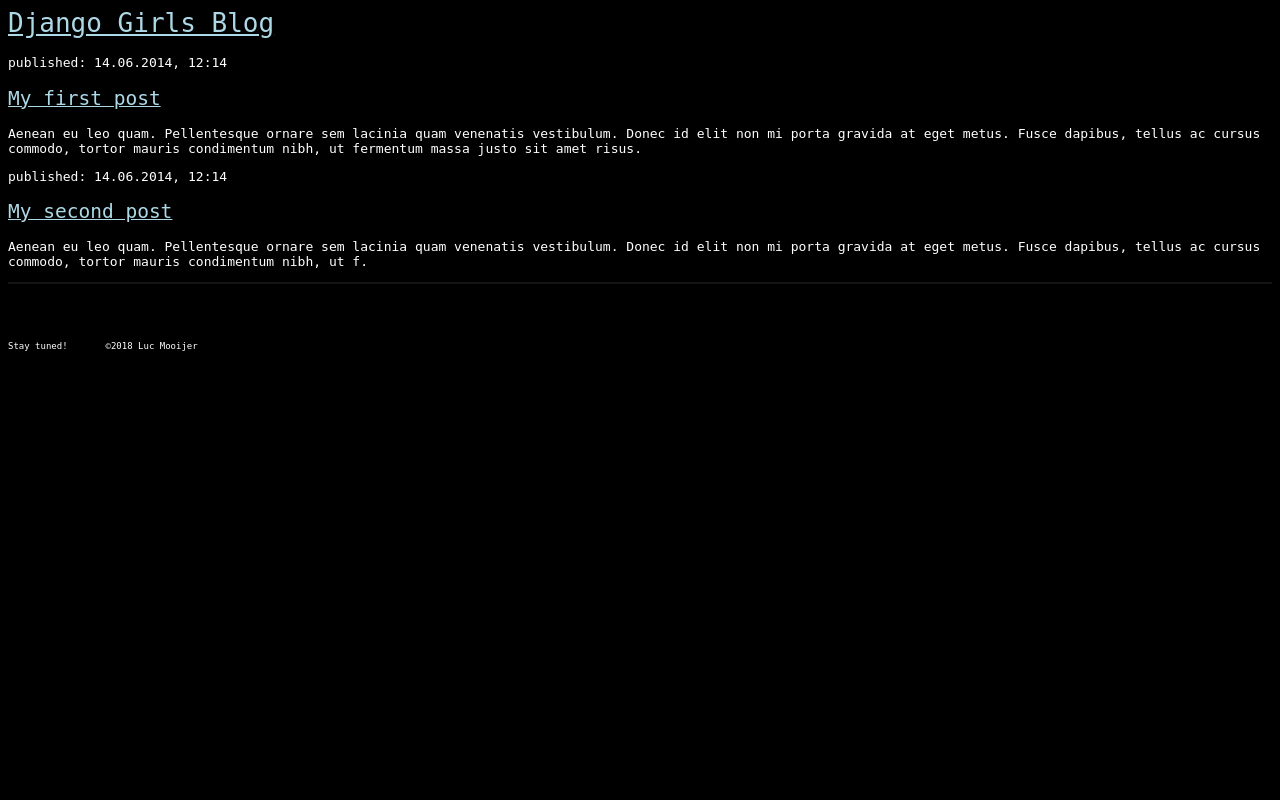
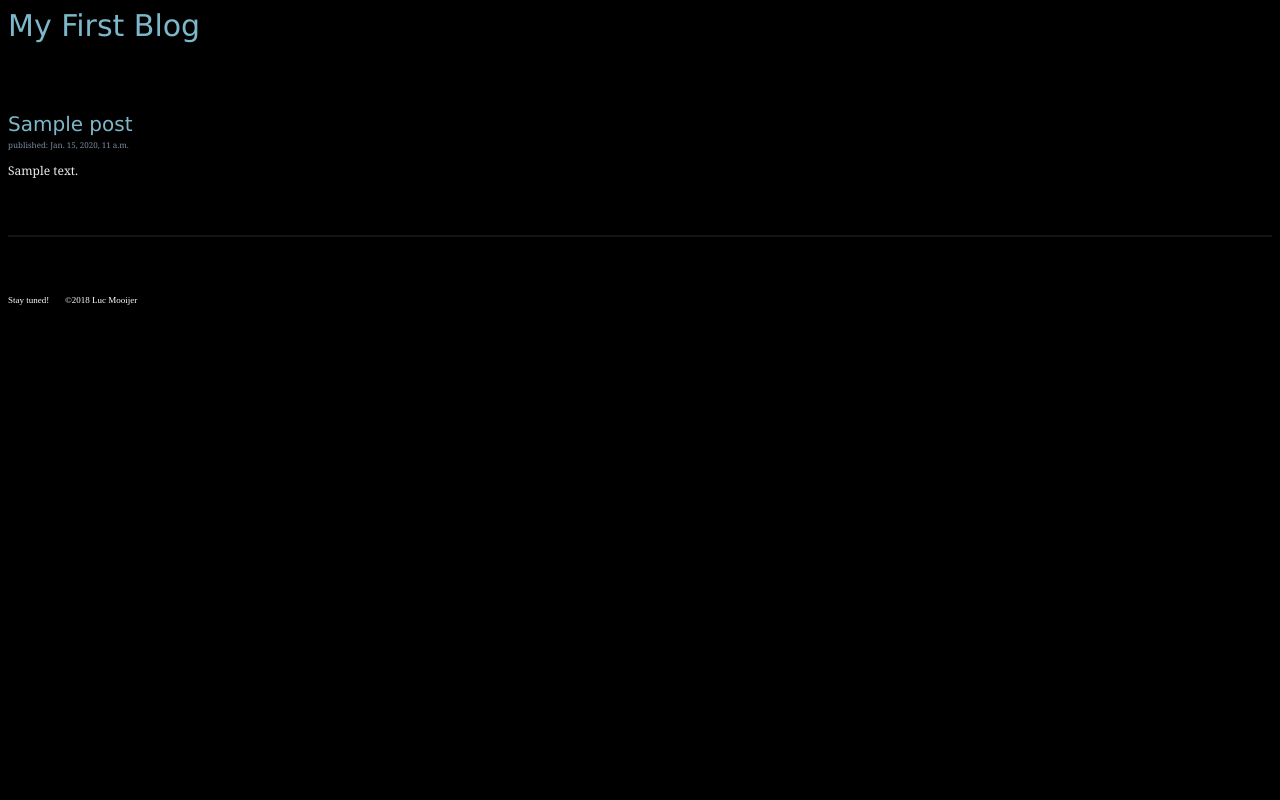
Before and after one commit to esclapyus/my-first-blog, a Django app: template blog/templates/blog/post_list.html in a window 1280 px wide. Run offline with Django 3.2, Linux system fonts and the light colour scheme; the template is opened without the code that fills it: values that come from a table or form of the project are taken from there, others are empty; tables that the repository leaves empty hold one stand-in row (values such as "Sample post").

Commit message:
Modified template to display posts from database

```diff
--- a/blog/templates/blog/post_list.html
+++ b/blog/templates/blog/post_list.html
@@ -5,11 +5,19 @@
 head, body {
     background-color: black;
     color: white;
-    font-family: monospace;
+
 }
 
 h1, h2, h3 {
     font-weight: normal;
+    font-size: 30px;
+    font-family: Verdana, Geneva, Tahoma, sans-serif;
+}
+
+p {
+    font-family: Georgia, Times, Times New Roman, serif;
+    color: rgba(255, 255, 255, 0.925);
+    font-size: 12px;
 }
 
 footer {
@@ -17,46 +25,59 @@
     position: fixed;
     margin-bottom: 0px;
     margin-top: 50px;
-
+    width: 100%;
+    text-align: left;
 }
 
 a {
-    color: lightblue;
-
+    color: rgb(125, 183, 202);
+    text-decoration: none;
 }
 
 
+.datepublished {
+    font-size: 8px;
+    color:lightslategrey;
+    padding-top: 0px;
+    margin-top: 0px;
+}
+
+.posttitle {
+    margin-bottom: 3px;
+    padding-bottom: 0px;
+    font-size: 20px;
+}
 
 </style>
 
 <title>Greatness From Small Beginnings</title>
 
 </head>
+    <body>
+        <div>
+            <h1><a href="/">My First Blog</a></h1>
+        <br>
+        <br>
 
-<body>
-        <head>
-                <title>Django Girls blog</title>
-            </head>
-            <body>
-                <div>
-                    <h1><a href="/">Django Girls Blog</a></h1>
-                </div>
+        </div>
 
-                <div>
-                    <p>published: 14.06.2014, 12:14</p>
-                    <h2><a href="">My first post</a></h2>
-                    <p>Aenean eu leo quam. Pellentesque ornare sem lacinia quam venenatis vestibulum. Donec id elit non mi porta gravida at eget metus. Fusce dapibus, tellus ac cursus commodo, tortor mauris condimentum nibh, ut fermentum massa justo sit amet risus.</p>
-                </div>
+        <div>
+                {% for post in posts %}
+                    <div>
+                        <h1 class="posttitle"><a href=""}>{{ post.title}} </a></h1>
+                        <p class="datepublished">published: {{ post.published_date }}</p>
+                        <p>{{ post.text|linebreaksbr}}</p>
 
-                <div>
-                    <p>published: 14.06.2014, 12:14</p>
-                    <h2><a href="">My second post</a></h2>
-                    <p>Aenean eu leo quam. Pellentesque ornare sem lacinia quam venenatis vestibulum. Donec id elit non mi porta gravida at eget metus. Fusce dapibus, tellus ac cursus commodo, tortor mauris condimentum nibh, ut f.</p>
-                </div>
-<hr style="border: 1px solid rgb(20, 20, 20)">
-<footer style="text-align: center; display:block;">Stay tuned!
+                    </div>
+                    <br>
+                    <br>
+                {% endfor %}
+        </div>
+
+        <hr style="border: 1px solid rgb(20, 20, 20); width=100%;">
+    <footer style=display:block;">Stay tuned!
     &nbsp;&nbsp;&nbsp;&nbsp;&nbsp;&nbsp;&copy;2018&nbsp;Luc&nbsp;Mooijer</footer>
-</body>
+    </body>
 
 </html>
 
--- a/blog/views.py
+++ b/blog/views.py
@@ -1,6 +1,8 @@
 from django.shortcuts import render
+from django.utils import timezone
+from .models import Post
 
-# Create your views here.
 
 def post_list(request):
-    return render(request, 'blog/post_list.html', {})
+    posts = Post.objects.filter(published_date__lte = timezone.now()).order_by('published_date')
+    return render(request, 'blog/post_list.html', {'posts': posts})
```
